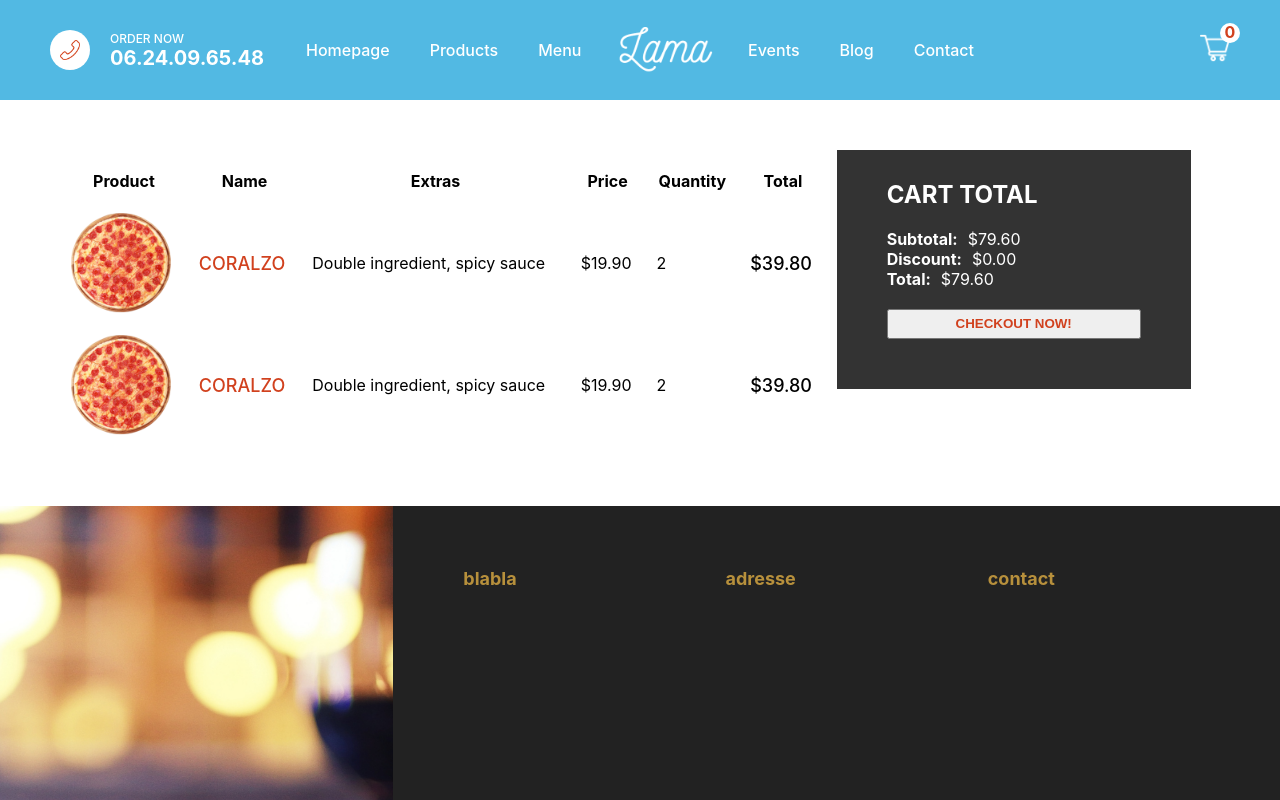
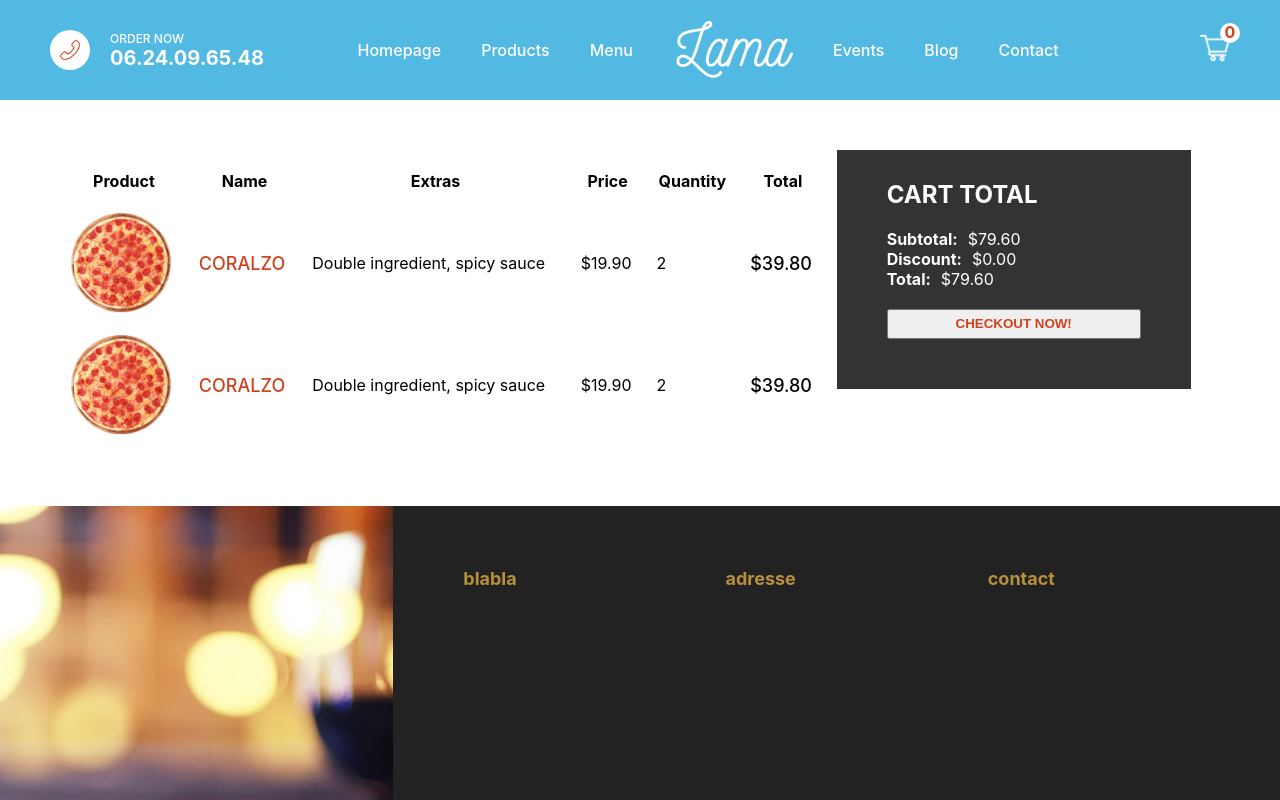
Before and after one commit to denisk13005/test-mern-next, a Next.js app: page /cart in a window 1280 px wide. Shown: the top 800 px of the page. Built offline with nearby package versions, Linux system fonts and the light colour scheme.

Commit message:
link sur cart

```diff
--- a/components/Navbar.jsx
+++ b/components/Navbar.jsx
@@ -2,6 +2,7 @@ import Image from "next/image";
 import React from "react";
 import styles from "../styles/Navbar.module.css";
 import { useSelector } from "react-redux";
+import Link from "next/link";
 
 const Navbar = () => {
    const quantity = useSelector((state) => state.cart.quantity);
@@ -33,12 +34,21 @@ const Navbar = () => {
                <li className={styles.listItem}>Contact</li>
             </ul>
          </div>
-         <div className={styles.item}>
-            <div className={styles.cart}>
-               <Image src="/img/cart.png" alt="" width="30px" height="30px" />
-               <div className={styles.counter}>{quantity}</div>
-            </div>
-         </div>
+         <Link href="/cart">
+            <a>
+               <div className={styles.item}>
+                  <div className={styles.cart}>
+                     <Image
+                        src="/img/cart.png"
+                        alt=""
+                        width="30px"
+                        height="30px"
+                     />
+                     <div className={styles.counter}>{quantity}</div>
+                  </div>
+               </div>
+            </a>
+         </Link>
       </div>
    );
 };
```
